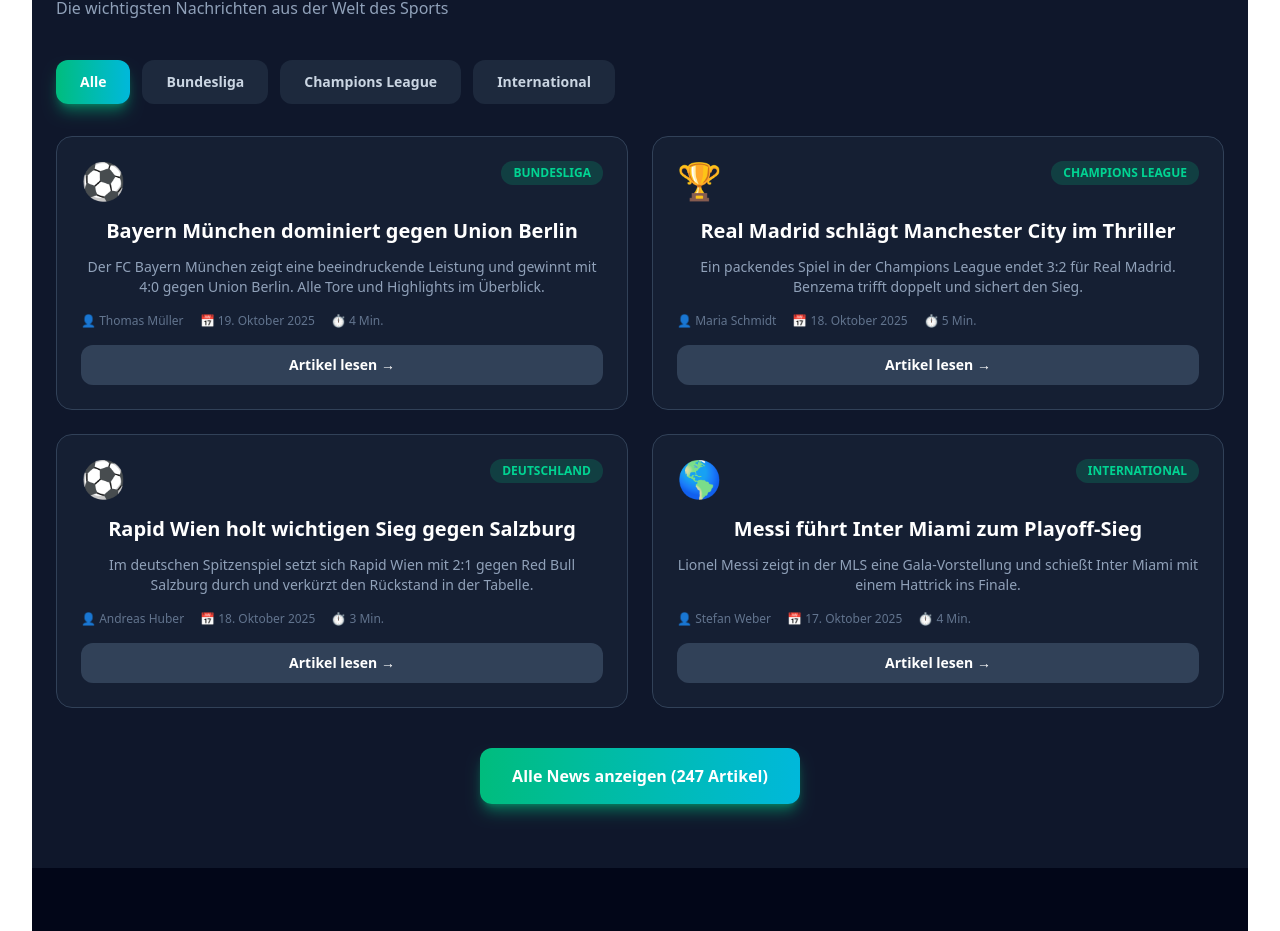
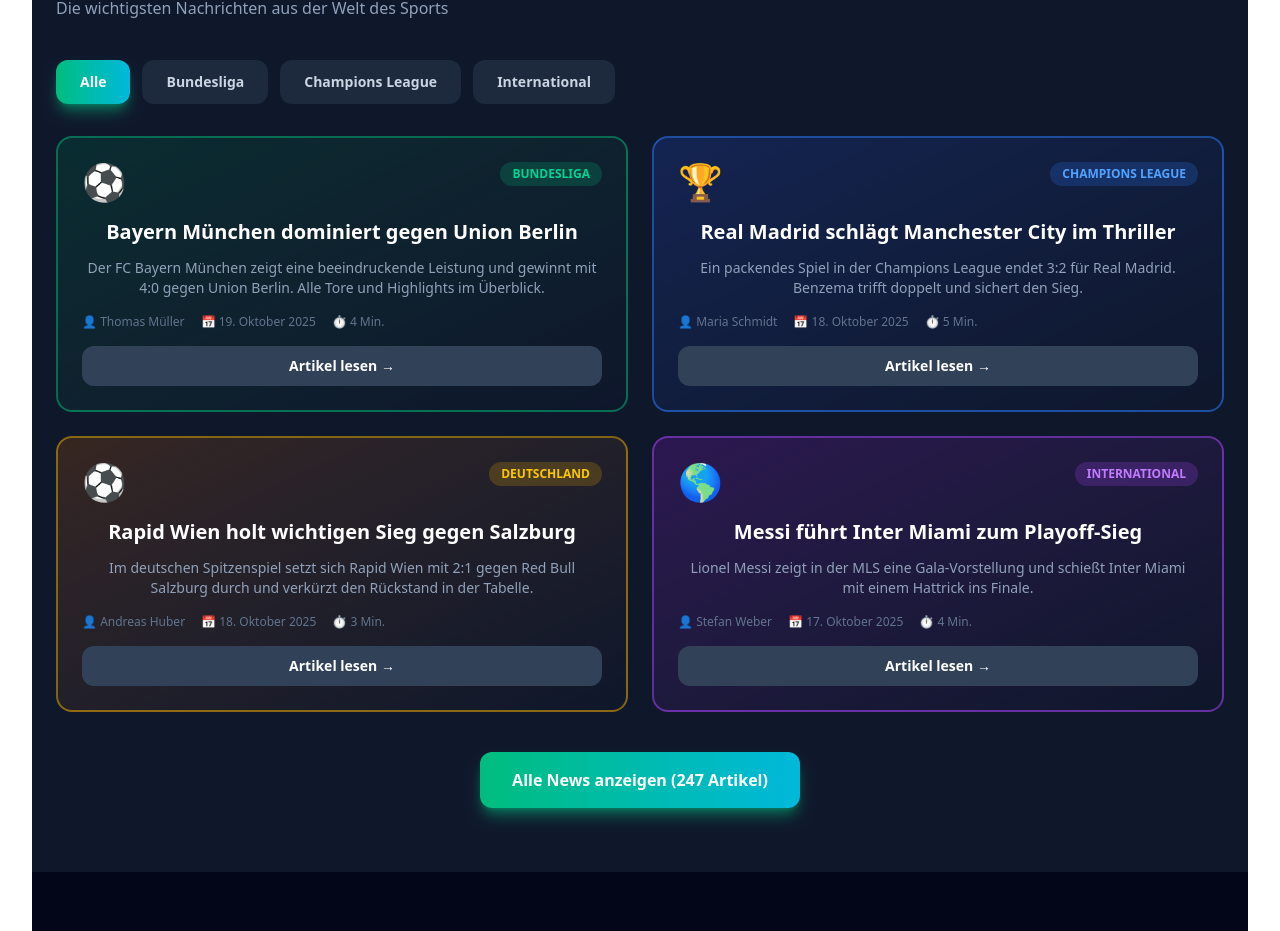
Before and after one commit to michaelgie79/nur-sportwetten-de, a React (Vite) app: page / in a window 1280 px wide. Shown: the part 975-1906 px from the top of the page. Built offline with nearby package versions, Linux system fonts and the light colour scheme.

Commit message:
Feature: Add category-based colors to news cards (emerald/blue/yellow/purple)

```diff
--- a/src/App.jsx
+++ b/src/App.jsx
@@ -262,20 +262,63 @@
 
           {/* News Grid */}
           <div className="grid grid-cols-1 md:grid-cols-2 gap-6">
-            {filteredNews.map((article) => (
+            {filteredNews.map((article) => {
+              // Define colors based on category
+              const categoryColors = {
+                'bundesliga': {
+                  bg: 'from-emerald-900/40 to-slate-900',
+                  border: 'border-emerald-500/50',
+                  hoverBorder: 'hover:border-emerald-400',
+                  shadow: 'hover:shadow-emerald-500/30',
+                  badge: 'bg-emerald-500/20 text-emerald-400',
+                  hoverText: 'group-hover:text-emerald-400',
+                  button: 'hover:from-emerald-500 hover:to-emerald-600'
+                },
+                'champions-league': {
+                  bg: 'from-blue-900/40 to-slate-900',
+                  border: 'border-blue-500/50',
+                  hoverBorder: 'hover:border-blue-400',
+                  shadow: 'hover:shadow-blue-500/30',
+                  badge: 'bg-blue-500/20 text-blue-400',
+                  hoverText: 'group-hover:text-blue-400',
+                  button: 'hover:from-blue-500 hover:to-blue-600'
+                },
+                'deutschland': {
+                  bg: 'from-yellow-900/40 to-slate-900',
+                  border: 'border-yellow-500/50',
+                  hoverBorder: 'hover:border-yellow-400',
+                  shadow: 'hover:shadow-yellow-500/30',
+                  badge: 'bg-yellow-500/20 text-yellow-400',
+                  hoverText: 'group-hover:text-yellow-400',
+                  button: 'hover:from-yellow-500 hover:to-yellow-600'
+                },
+                'international': {
+                  bg: 'from-purple-900/40 to-slate-900',
+                  border: 'border-purple-500/50',
+                  hoverBorder: 'hover:border-purple-400',
+                  shadow: 'hover:shadow-purple-500/30',
+                  badge: 'bg-purple-500/20 text-purple-400',
+                  hoverText: 'group-hover:text-purple-400',
+                  button: 'hover:from-purple-500 hover:to-purple-600'
+                }
+              };
+
+              const colors = categoryColors[article.category] || categoryColors['bundesliga'];
+
+              return (
                 <div
                   key={article.id}
-                className="group bg-slate-800/50 border border-slate-700 rounded-2xl overflow-hidden hover:border-emerald-500/50 transition-all duration-300 hover:shadow-xl hover:shadow-emerald-500/10"
+                  className={`group bg-gradient-to-br ${colors.bg} border-2 ${colors.border} rounded-2xl overflow-hidden ${colors.hoverBorder} transition-all duration-300 hover:shadow-xl ${colors.shadow}`}
                 >
                   <div className="p-6">
                     <div className="flex items-start justify-between mb-4">
                       <span className="text-4xl">{article.image || '⚽'}</span>
-                    <span className="px-3 py-1 bg-emerald-500/20 text-emerald-400 text-xs font-bold uppercase rounded-full">
+                      <span className={`px-3 py-1 ${colors.badge} text-xs font-bold uppercase rounded-full`}>
                         {article.category.replace('-', ' ')}
                       </span>
                     </div>
 
-                  <h4 className="text-xl font-bold text-white mb-3 group-hover:text-emerald-400 transition-colors">
+                    <h4 className={`text-xl font-bold text-white mb-3 ${colors.hoverText} transition-colors`}>
                       {article.title}
                     </h4>
 
@@ -291,12 +334,13 @@
                       </div>
                     </div>
 
-                  <button className="mt-4 w-full px-4 py-2.5 bg-slate-700 hover:bg-gradient-to-r hover:from-emerald-500 hover:to-cyan-500 text-white rounded-xl font-semibold text-sm transition-all duration-200">
+                    <button className={`mt-4 w-full px-4 py-2.5 bg-slate-700 hover:bg-gradient-to-r ${colors.button} text-white rounded-xl font-semibold text-sm transition-all duration-200`}>
                       Artikel lesen →
                     </button>
                   </div>
                 </div>
-            ))}
+              );
+            })}
           </div>
 
           <div className="text-center mt-10">
--- /dev/null
+++ b/src/App_news_section.jsx
@@ -0,0 +1,82 @@
+          {/* News Grid */}
+          <div className="grid grid-cols-1 md:grid-cols-2 gap-6">
+            {filteredNews.map((article) => {
+              // Define colors based on category
+              const categoryColors = {
+                'bundesliga': {
+                  bg: 'from-emerald-900/40 to-slate-900',
+                  border: 'border-emerald-500/50',
+                  hoverBorder: 'hover:border-emerald-400',
+                  shadow: 'hover:shadow-emerald-500/30',
+                  badge: 'bg-emerald-500/20 text-emerald-400',
+                  hoverText: 'group-hover:text-emerald-400',
+                  button: 'hover:from-emerald-500 hover:to-emerald-600'
+                },
+                'champions-league': {
+                  bg: 'from-blue-900/40 to-slate-900',
+                  border: 'border-blue-500/50',
+                  hoverBorder: 'hover:border-blue-400',
+                  shadow: 'hover:shadow-blue-500/30',
+                  badge: 'bg-blue-500/20 text-blue-400',
+                  hoverText: 'group-hover:text-blue-400',
+                  button: 'hover:from-blue-500 hover:to-blue-600'
+                },
+                'deutschland': {
+                  bg: 'from-yellow-900/40 to-slate-900',
+                  border: 'border-yellow-500/50',
+                  hoverBorder: 'hover:border-yellow-400',
+                  shadow: 'hover:shadow-yellow-500/30',
+                  badge: 'bg-yellow-500/20 text-yellow-400',
+                  hoverText: 'group-hover:text-yellow-400',
+                  button: 'hover:from-yellow-500 hover:to-yellow-600'
+                },
+                'international': {
+                  bg: 'from-purple-900/40 to-slate-900',
+                  border: 'border-purple-500/50',
+                  hoverBorder: 'hover:border-purple-400',
+                  shadow: 'hover:shadow-purple-500/30',
+                  badge: 'bg-purple-500/20 text-purple-400',
+                  hoverText: 'group-hover:text-purple-400',
+                  button: 'hover:from-purple-500 hover:to-purple-600'
+                }
+              };
+
+              const colors = categoryColors[article.category] || categoryColors['bundesliga'];
+
+              return (
+                <div
+                  key={article.id}
+                  className={`group bg-gradient-to-br ${colors.bg} border-2 ${colors.border} rounded-2xl overflow-hidden ${colors.hoverBorder} transition-all duration-300 hover:shadow-xl ${colors.shadow}`}
+                >
+                  <div className="p-6">
+                    <div className="flex items-start justify-between mb-4">
+                      <span className="text-4xl">{article.image || '⚽'}</span>
+                      <span className={`px-3 py-1 ${colors.badge} text-xs font-bold uppercase rounded-full`}>
+                        {article.category.replace('-', ' ')}
+                      </span>
+                    </div>
+
+                    <h4 className={`text-xl font-bold text-white mb-3 ${colors.hoverText} transition-colors`}>
+                      {article.title}
+                    </h4>
+
+                    <p className="text-slate-400 text-sm mb-4 line-clamp-2">
+                      {article.excerpt}
+                    </p>
+
+                    <div className="flex items-center justify-between text-xs text-slate-500">
+                      <div className="flex items-center space-x-4">
+                        <span>👤 {article.author}</span>
+                        <span>📅 {article.date}</span>
+                        <span>⏱️ {article.readTime}</span>
+                      </div>
+                    </div>
+
+                    <button className={`mt-4 w-full px-4 py-2.5 bg-slate-700 hover:bg-gradient-to-r ${colors.button} text-white rounded-xl font-semibold text-sm transition-all duration-200`}>
+                      Artikel lesen →
+                    </button>
+                  </div>
+                </div>
+              );
+            })}
+          </div>
```
Lines whose indentation alone changed are shown as unchanged.
